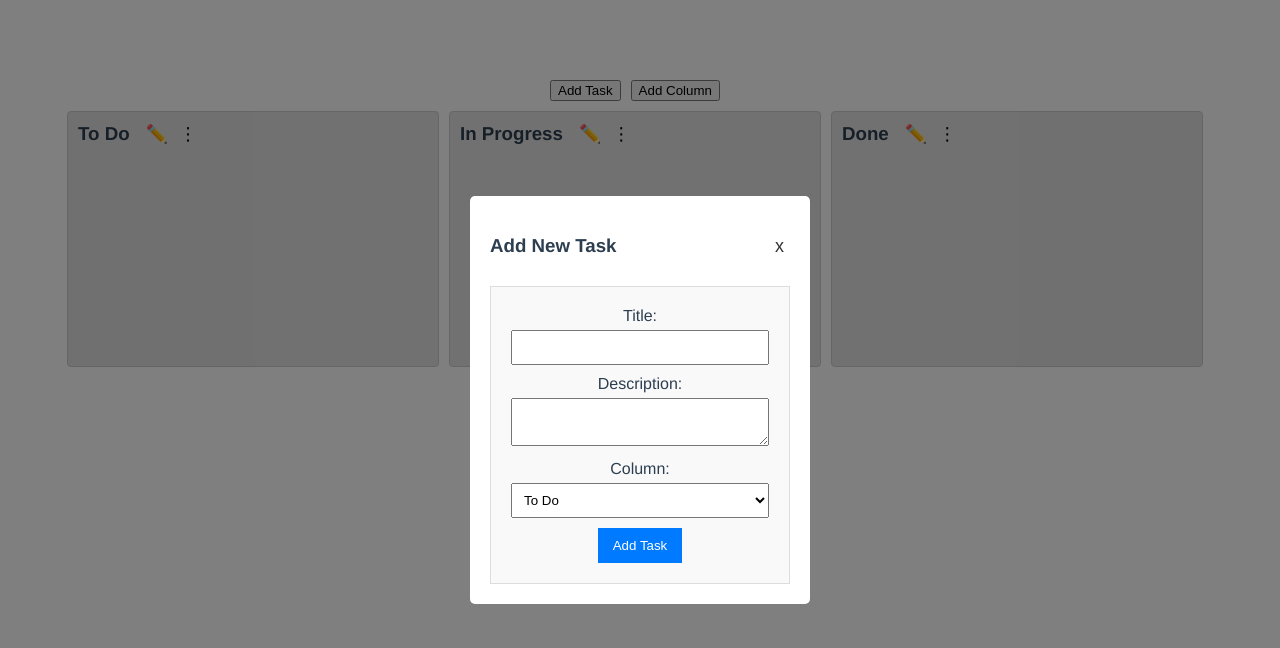
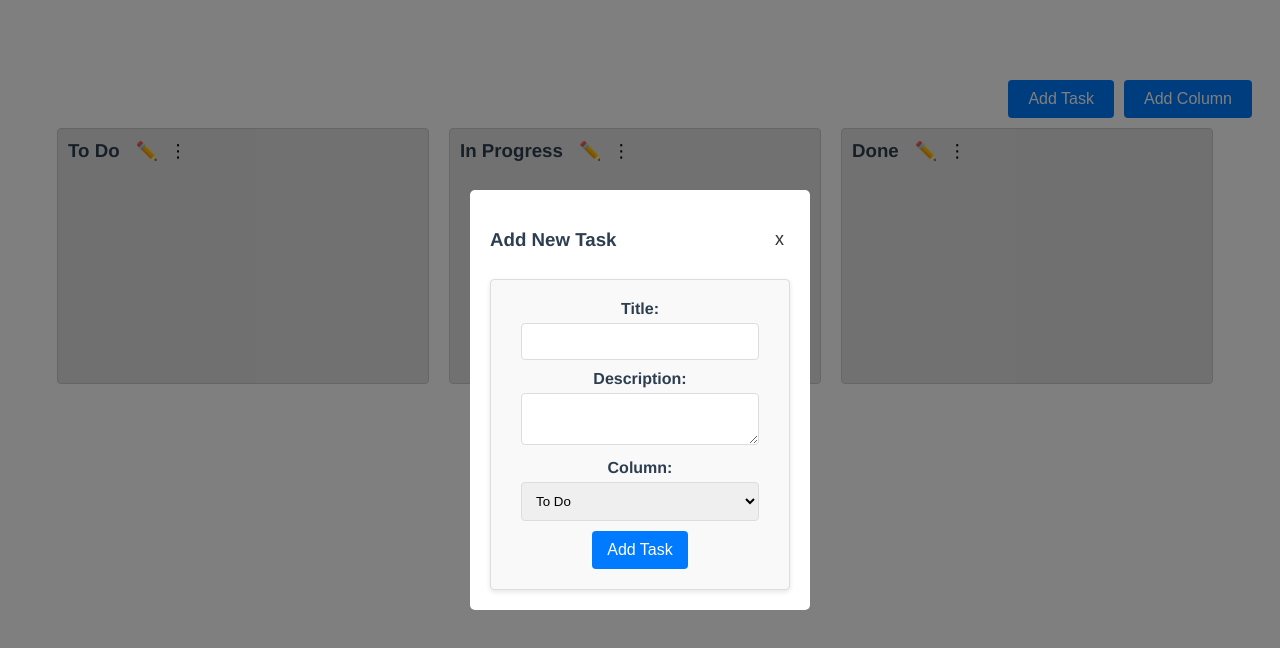
Before and after one commit to inthehouse/kanban-board, a Vue app: page / in a window 1280 px wide. Both pictures are taken after a click on the button "Add Task". Shown: the top 648 px of the page. Built offline with nearby package versions, Linux system fonts and the light colour scheme.

Commit message:
made things slightly prettier

```diff
--- a/src/components/board/KanbanBoard.vue
+++ b/src/components/board/KanbanBoard.vue
@@ -1,7 +1,9 @@
 <template>
     <div class="kanban-board-wrapper">
-        <button class="add-task-button" @click="showTaskPopup = true">Add Task</button>
-        <button class="add-column-button" @click="showColumnPopup = true">Add Column</button>
+        <div class="button-container">
+            <button class="add-task-button" @click="showTaskPopup = true">Add Task</button>
+            <button class="add-column-button" @click="showColumnPopup = true">Add Column</button>
+        </div>
 
         <div class="kanban-board">
             <DraggableBoardColumn v-for="column in board.columns" :key="column.id" :column="column"
@@ -97,14 +99,32 @@ export default {
     padding: 20px;
 }
 
+.button-container {
+    display: flex;
+    justify-content: flex-end;
+    margin-bottom: 10px;
+}
+
 .kanban-board {
     display: flex;
     justify-content: center;
+    gap: 10px;
 }
 
 .add-task-button,
 .add-column-button {
-    margin-bottom: 10px;
-    margin-right: 10px;
+    padding: 10px 20px;
+    border: none;
+    border-radius: 4px;
+    color: white;
+    background-color: #007bff;
+    cursor: pointer;
+    font-size: 16px;
+    margin-left: 10px;
+}
+
+.add-task-button:hover,
+.add-column-button:hover {
+    background-color: #0056b3;
 }
 </style>
--- a/src/components/column/AddColumn.vue
+++ b/src/components/column/AddColumn.vue
@@ -32,25 +32,61 @@ export default {
 
 <style scoped>
 .add-column-form {
+    padding: 20px;
+    background-color: #fff;
+    border: 1px solid #ddd;
+    border-radius: 4px;
+    box-shadow: 0 2px 5px rgba(0, 0, 0, 0.1);
     text-align: center;
 }
 
+h3 {
+    margin-top: 0;
+}
+
+label {
+    display: block;
+    margin-bottom: 8px;
+    font-weight: bold;
+}
+
+input {
+    width: calc(100% - 20px);
+    padding: 10px;
+    margin-bottom: 10px;
+    border: 1px solid #ddd;
+    border-radius: 4px;
+    box-sizing: border-box;
+}
+
 .form-actions {
-    margin-top: 10px;
     display: flex;
     justify-content: space-between;
 }
 
 button {
-    padding: 8px 16px;
+    padding: 10px 15px;
     border: none;
+    border-radius: 4px;
+    cursor: pointer;
+    font-size: 16px;
+}
+
+button[type="submit"] {
     background-color: #007bff;
     color: white;
-    border-radius: 4px;
-    cursor: pointer;
+}
+
+button[type="submit"]:hover {
+    background-color: #0056b3;
 }
 
 button[type="button"] {
     background-color: #6c757d;
+    color: white;
+}
+
+button[type="button"]:hover {
+    background-color: #5a6268;
 }
 </style>
--- a/src/components/task/AddTaskCard.vue
+++ b/src/components/task/AddTaskCard.vue
@@ -71,6 +71,8 @@ export default {
     padding: 20px;
     border: 1px solid #ddd;
     background-color: #f9f9f9;
+    border-radius: 4px;
+    box-shadow: 0 2px 5px rgba(0, 0, 0, 0.1);
 }
 
 form div {
@@ -80,13 +82,16 @@ form div {
 label {
     display: block;
     margin-bottom: 5px;
+    font-weight: bold;
 }
 
 input,
 textarea,
 select {
-    width: 100%;
-    padding: 8px;
+    width: calc(100% - 20px);
+    padding: 10px;
+    border: 1px solid #ddd;
+    border-radius: 4px;
     box-sizing: border-box;
 }
 
@@ -95,7 +100,9 @@ button {
     background-color: #007bff;
     color: white;
     border: none;
+    border-radius: 4px;
     cursor: pointer;
+    font-size: 16px;
 }
 
 button:hover {
```
